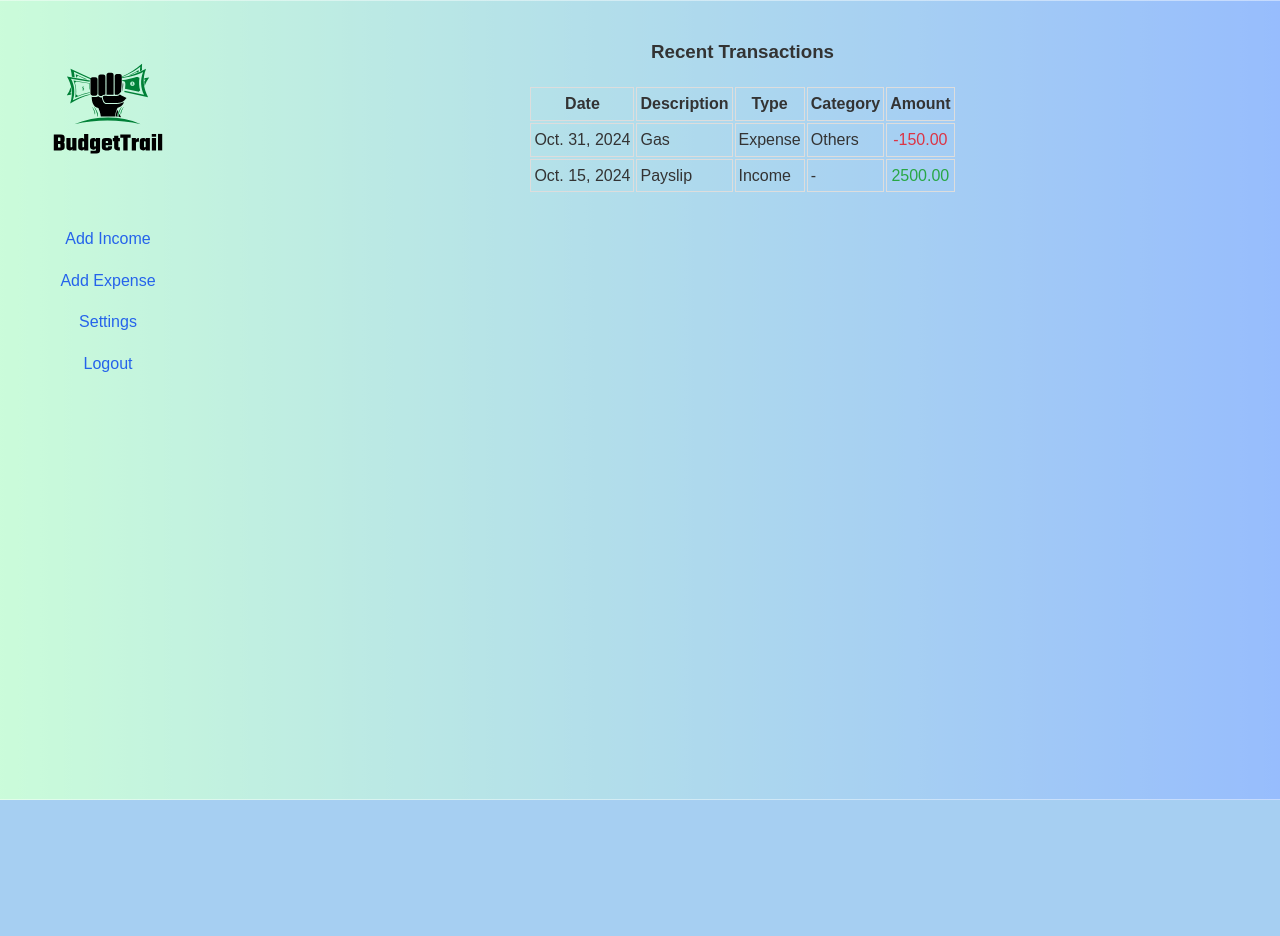
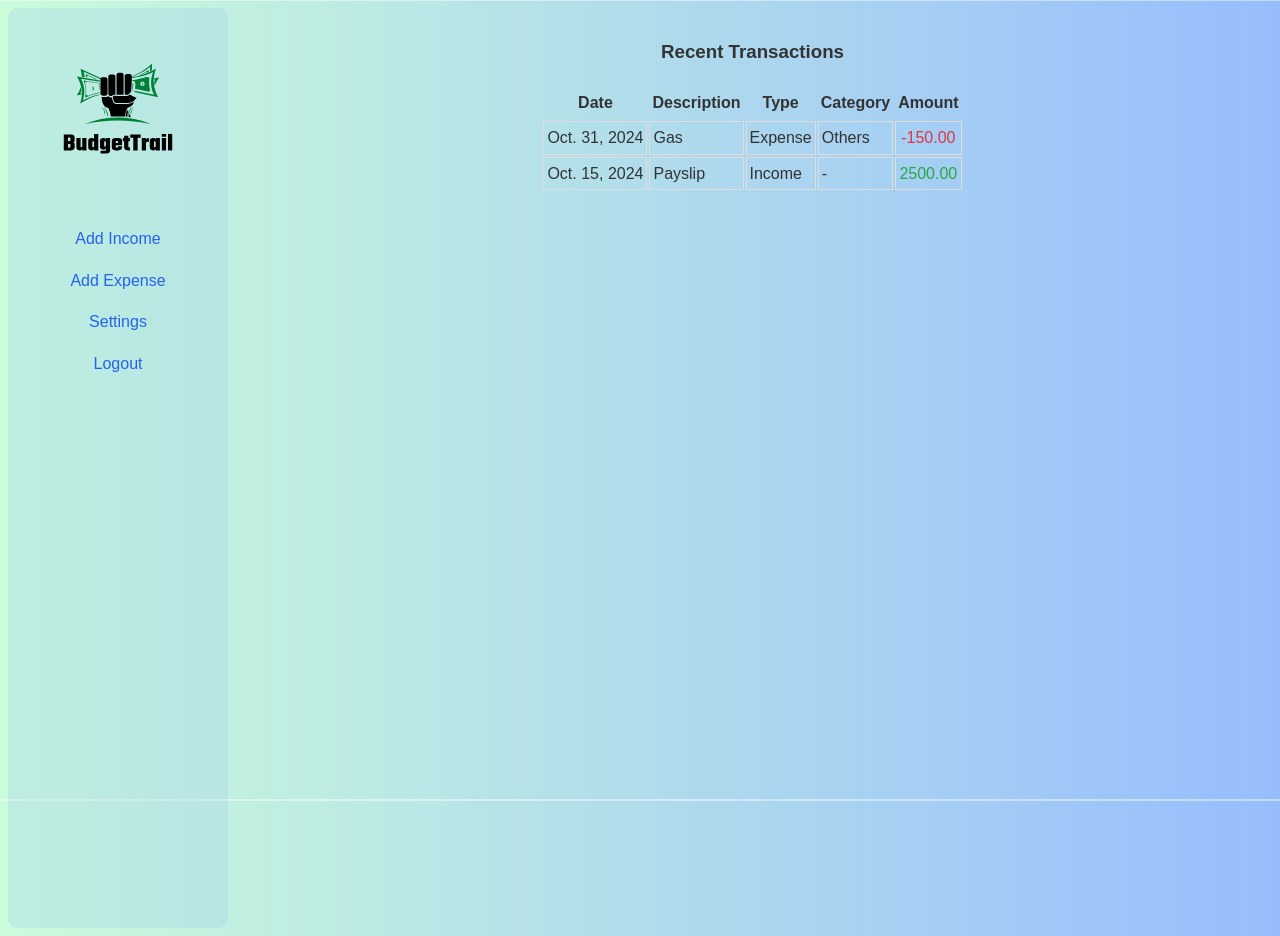
Before and after one commit to domzlearner/cashflow2.0, a Django app: page /tx/dashboard/ in a window 1280 px wide. Before the commit the page ends 800 px from the top, so only its background shows below. Run offline with Django 5.2, Linux system fonts and the light colour scheme; a user stored in the database is signed in; data comes from the database, SQL or seed files in the repository; both versions use the stored data as it was after the commit.

Commit message:
enhancement on settings and accounts

```diff
--- a/accounts/forms.py
+++ b/accounts/forms.py
@@ -1,3 +1,4 @@
+# this is not used anymore
 
 from django import forms
 from django.contrib.auth.forms import PasswordChangeForm
--- a/static/css/style.css
+++ b/static/css/style.css
@@ -76,11 +76,15 @@ body {
 }
 
 .left-dashboard {
+    background-color: #81aef72d;
+    border-radius: 10px;
     grid-column: 1;
     display: flex;
+    border-radius: 10px;
     flex-direction: column;
     align-items: center;
-    padding-top: 10px;
+    padding: 10px;
+    height: 900px;
 }
 
 .left-dashboard a {
@@ -107,7 +111,6 @@ body {
 
 .right-dashboard table th {
     text-align: center;
-    border: 0.25px solid #ddd;
     padding: 3px;
 }
 
@@ -156,12 +159,17 @@ body {
 }
 
 .left-settings a {
+    color: #2563eb;
     text-decoration: none;
-    color: #007bff;
+    font-weight: 500;
+    padding: 0.5rem;
+    border-radius: 0.25rem;
+    transition: background-color 0.2s;
 }
 
 .left-settings a:hover {
-    text-decoration: underline;
+    background-color: #4375b3;
+    color: white;
 }
 
 .right-settings {
--- a/transactions/templates/transactions/dashboard.html
+++ b/transactions/templates/transactions/dashboard.html
@@ -7,10 +7,8 @@
         <img src="{% static 'images/logo.svg' %}" alt="logo" class="small-logo">
         <a href="{% url 'transactions:add_transaction' %}?type=income" class="btn">Add Income</a>
         <a href="{% url 'transactions:add_transaction' %}?type=expense" class="btn">Add Expense</a>
-        <a href="{% url 'accounts:settings' %}" class="btn btn-info">Settings</a>
-        {% if user.is_authenticated %}
-            <a href="{% url 'accounts:logout' %}">Logout</a>
-        {% endif %}
+        <a href="{% url 'accounts:settings' %}" class="btn">Settings</a>
+        <a href="{% url 'accounts:logout' %}" class="btn">Logout</a>
     </div>
     <div class="right-dashboard">
         {% include 'transactions/transaction_table.html' %}
```
Also changed, not shown: db.sqlite3.
